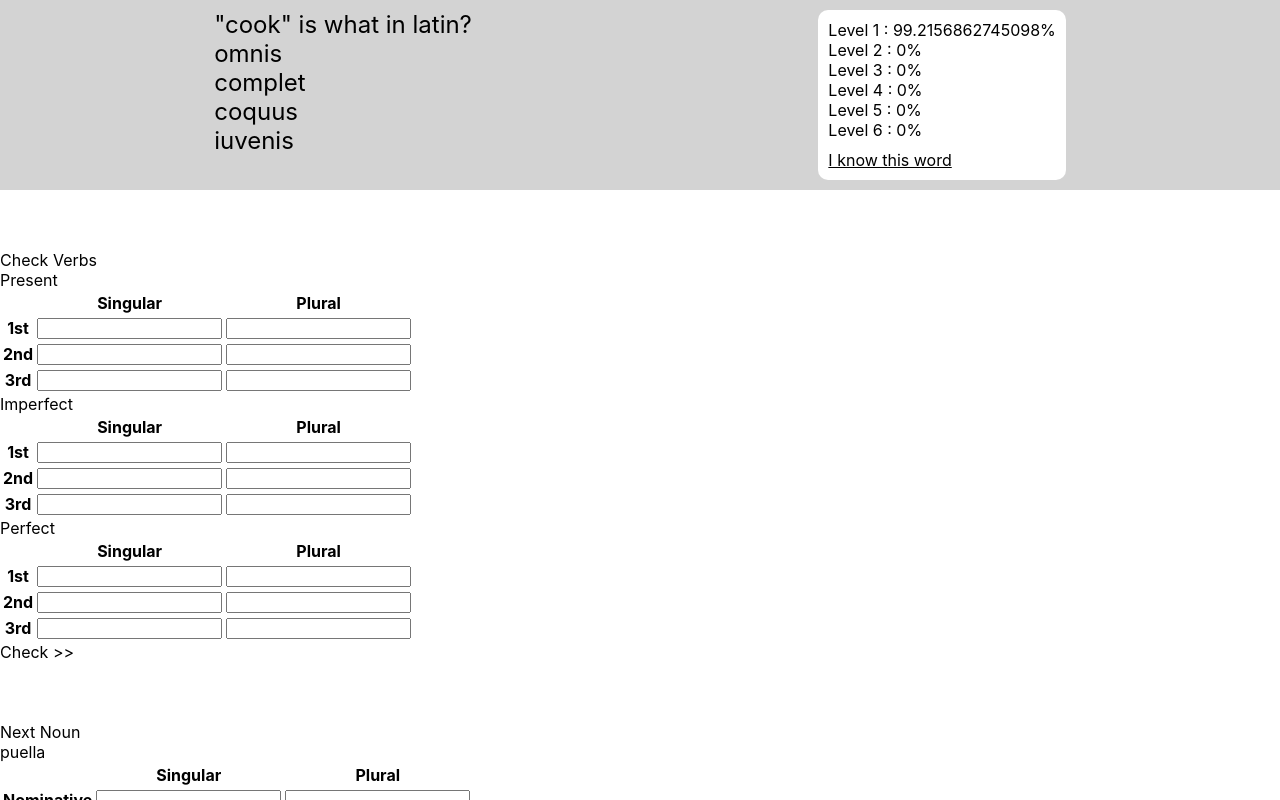
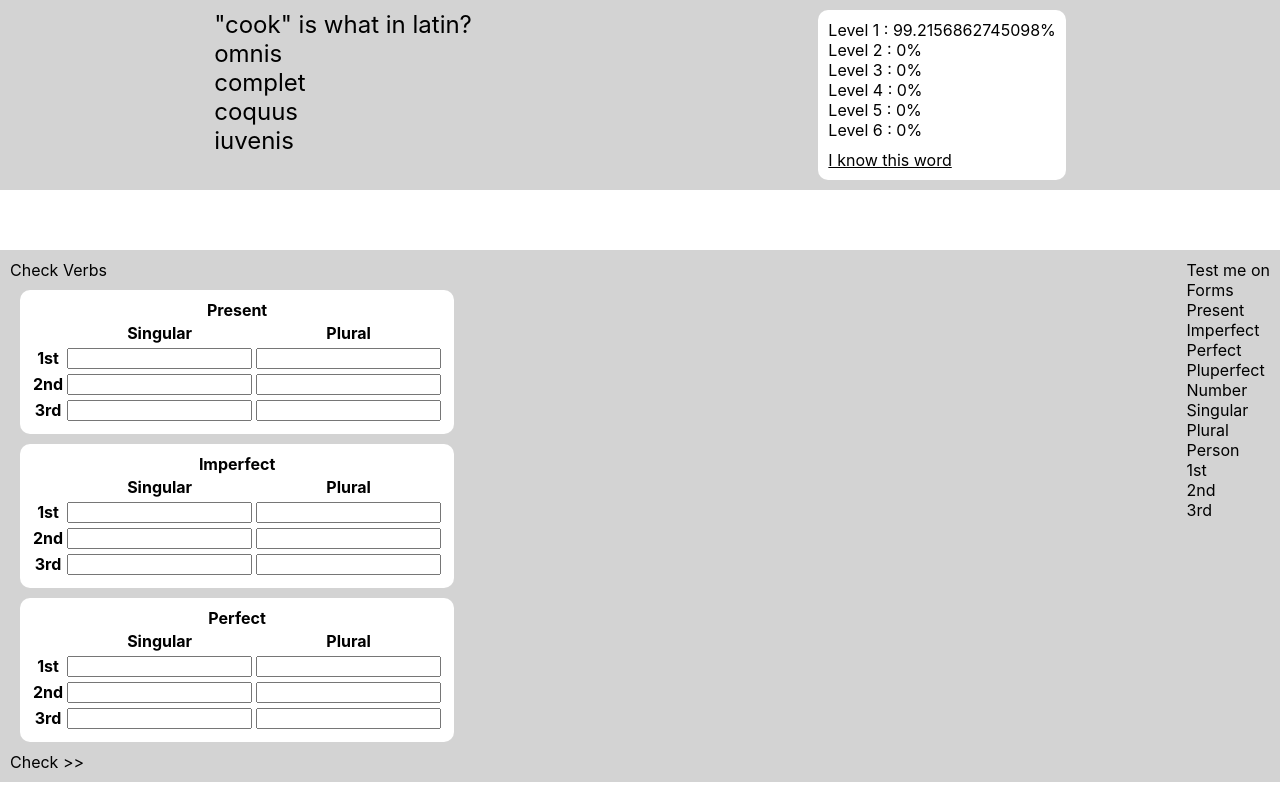
Before and after one commit to averageflamethrowerguy/latin-learning-frontend, a React (Create React App) app: page / in a window 1280 px wide. Built offline with nearby package versions, Linux system fonts and the light colour scheme.

Commit message:
Update VerbChecks.tsx

```diff
--- a/src/components/VerbChecks.tsx
+++ b/src/components/VerbChecks.tsx
@@ -1,5 +1,6 @@
 import {useState} from "react";
 import {verbEndingStructure, verbFormList} from "./wordConfiguration";
+import styled from "styled-components";
 
 export function VerbChecks(props: {}) {
     // for now, we'll just show the verb chart
@@ -8,10 +9,36 @@ export function VerbChecks(props: {}) {
     const [didSubmit, setDidSubmit] = useState(false)
     const [verbIndex, setVerbIndex] = useState(0)
 
+    const testOnElements = useState([[
+        "active", "masculine", "indicative", "present"
+    ],
+    [
+        "active", "masculine", "indicative", "perfect"
+    ]
+    ])
+
     const workingObject = inEndingMode ? verbEndingStructure : verbFormList[verbIndex]
 
+    const toggleTestElements = (testElement: string[], remove: boolean) => {
+        let newTestOnElements = [...testOnElements]
+
+        if (remove) {
+            newTestOnElements = newTestOnElements.filter((elem: string[]) => {
+                for (let i = 0; i < elem.length; i++) {
+                    if (elem[i] !== testElement[i]) {
+                        return true
+                    }
+                }
+                return false
+            })
+        }
+    }
+
     return (
-        <div style={{marginTop: 60}}>
+        <div style={{marginTop: 60, backgroundColor: "lightgrey", padding: 10,
+            display: "flex", justifyContent: "space-between"
+        }}>
+        <div style={{}}>
             <div onClick={() => setInEndingMode(false)}>Check Verbs</div>
             {
                 !inEndingMode &&
@@ -31,6 +58,7 @@ export function VerbChecks(props: {}) {
                 </div>
             }
 
+            <TenseMatrix>
                 <div>Present</div>
                 <table>
                     <tr>
@@ -54,10 +82,11 @@ export function VerbChecks(props: {}) {
                         <th><input />{didSubmit && workingObject.active.masculine.indicative.present.plural[2]}</th>
                     </tr>
                 </table>
+            </TenseMatrix>
 
             {
                 workingObject.active.masculine.indicative.imperfect &&
-                <div>
+                <TenseMatrix>
                     <div>Imperfect</div>
                     <table>
                         <tr>
@@ -81,9 +110,10 @@ export function VerbChecks(props: {}) {
                             <th><input />{didSubmit && workingObject.active.masculine.indicative.imperfect.plural[2]}</th>
                         </tr>
                     </table>
-                </div>
+                </TenseMatrix>
             }
 
+            <TenseMatrix>
                 <div>Perfect</div>
                 <table>
                     <tr>
@@ -107,10 +137,11 @@ export function VerbChecks(props: {}) {
                         <th><input />{didSubmit && workingObject.active.masculine.indicative.perfect.plural[2]}</th>
                     </tr>
                 </table>
+            </TenseMatrix>
 
             {
                 workingObject.active.masculine.indicative.pluperfect &&
-                <div>
+                <TenseMatrix>
                     <div>Pluperfect</div>
                     <table>
                         <tr>
@@ -134,7 +165,7 @@ export function VerbChecks(props: {}) {
                             <th><input />{didSubmit && workingObject.active.masculine.indicative.pluperfect.plural[2]}</th>
                         </tr>
                     </table>
-                </div>
+                </TenseMatrix>
             }
 
             <div
@@ -143,5 +174,79 @@ export function VerbChecks(props: {}) {
                 Check {">>"}
             </div>
         </div>
+
+            <div>
+                <div>Test me on</div>
+                <div>
+                    <div>
+                        <div>
+                            Forms
+                        </div>
+
+                        <div>
+                            <div>
+                                Present
+                            </div>
+                            <div>
+                                Imperfect
+                            </div>
+                            <div>
+                                Perfect
+                            </div>
+                            <div>
+                                Pluperfect
+                            </div>
+                        </div>
+                    </div>
+
+                    <div>
+                        <div>
+                            Number
+                        </div>
+
+                        <div>
+                            <div>
+                                Singular
+                            </div>
+                            <div>
+                                Plural
+                            </div>
+                        </div>
+                    </div>
+
+                    <div>
+                        <div>
+                            Person
+                        </div>
+
+                        <div>
+                            <div>
+                                1st
+                            </div>
+                            <div>
+                                2nd
+                            </div>
+                            <div>
+                                3rd
+                            </div>
+                        </div>
+                    </div>
+                </div>
+
+            </div>
+        </div>
     )
 }
+
+const TenseMatrix = styled.div`
+  background-color: white;
+  margin: 10px;
+  padding: 10px;
+  border-radius: 10px;
+  text-align: center;
+  font-weight: bold;
+`
+
+const ControlPanelSection = styled.div`
+    padding: 10px;
+`
```
Lines whose indentation alone changed are shown as unchanged.
